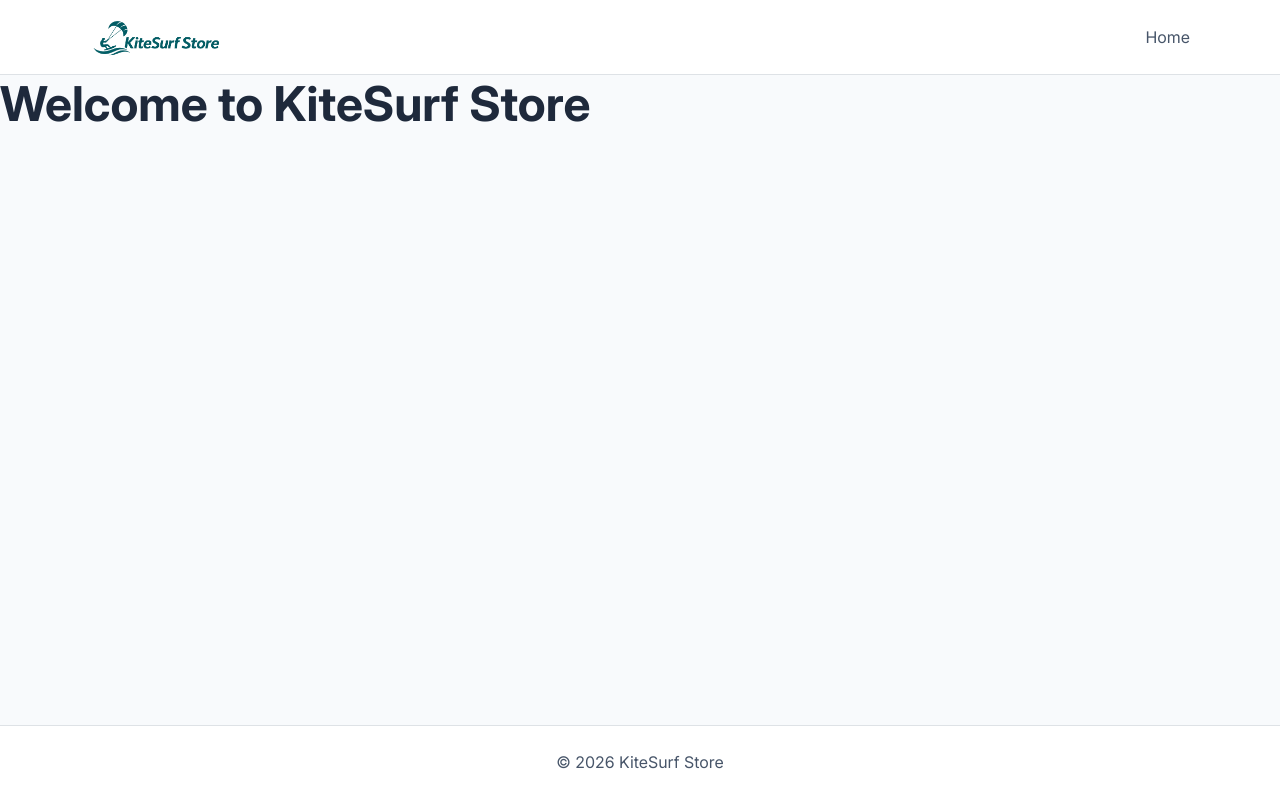
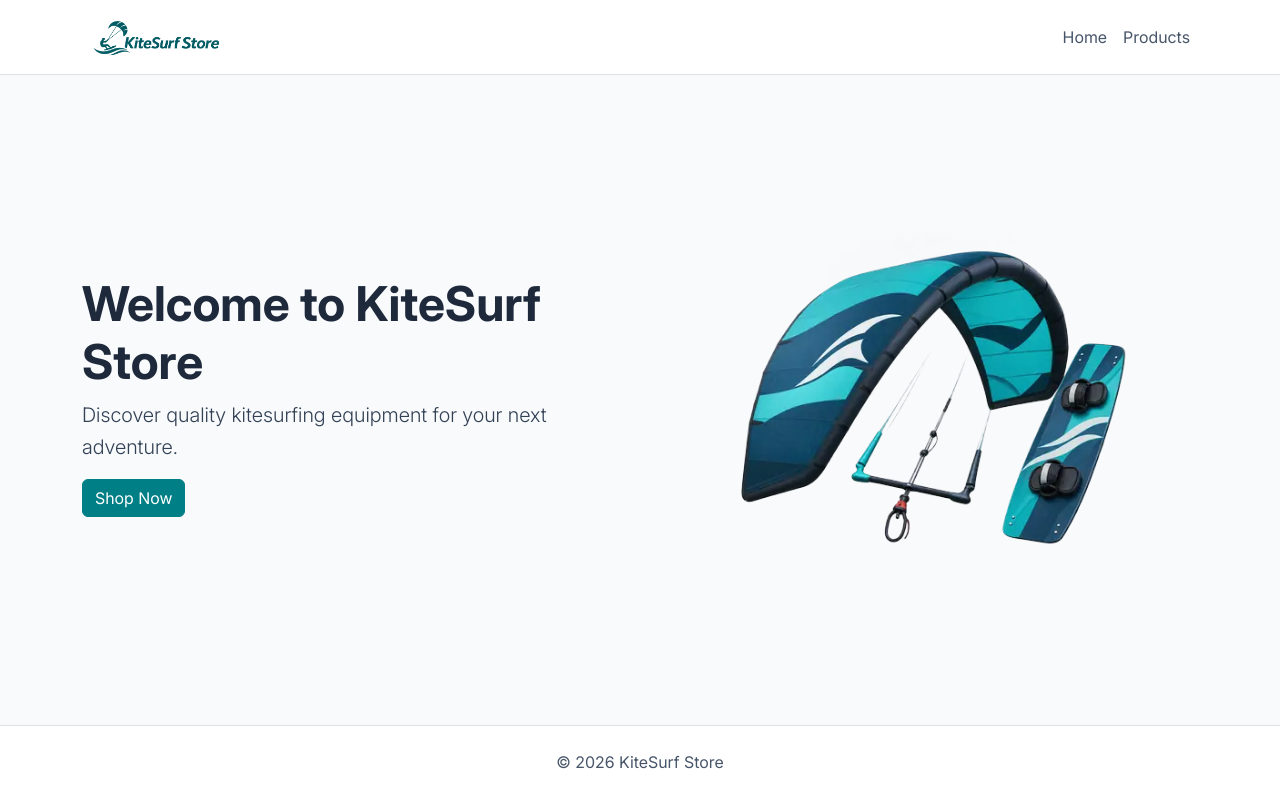
Before and after one commit to ShvetsViktor/kitesurf-store, a Django app: page / in a window 1280 px wide. Run offline with Django 5.2, Linux system fonts and the light colour scheme.

Commit message:
feat: add catalogue navigation and homepage hero

```diff
--- a/templates/home.html
+++ b/templates/home.html
@@ -1,7 +1,32 @@
 {% extends "base.html" %}
+{% load static %}
 
 {% block title %}Home | KiteSurf Store{% endblock %}
 
 {% block content %}
-    <h1>Welcome to KiteSurf Store</h1>
+
+<section class="container py-5">
+    <div class="row align-items-center g-4">
+        <div class="col-12 col-lg-6">
+            <h1>Welcome to KiteSurf Store</h1>
+            <p class="lead">
+                Discover quality kitesurfing equipment for your next adventure.
+            </p>
+            <a href="{% url 'product_list' %}" class="btn btn-primary">
+                Shop Now
+            </a>
+        </div>
+
+        <div class="col-12 col-lg-6">
+            <img
+                src="{% static 'images/default-image-fallback.webp' %}"
+                alt="Kitesurfing equipment"
+                class="img-fluid"
+                width="600"
+                height="600"
+            >
+        </div>
+    </div>
+</section>
+
 {% endblock %}
--- a/templates/includes/header.html
+++ b/templates/includes/header.html
@@ -35,6 +35,11 @@
                 <li class="nav-item">
                     <a class="nav-link" href="{% url 'home' %}">Home</a>
                 </li>
+                <li class="nav-item">
+                    <a class="nav-link" href="{% url 'product_list' %}">
+                        Products
+                    </a>
+                </li>
             </ul>
         </div>
     </div>
```
Also changed, not shown: static/images/default-image-fallback.webp (added).
